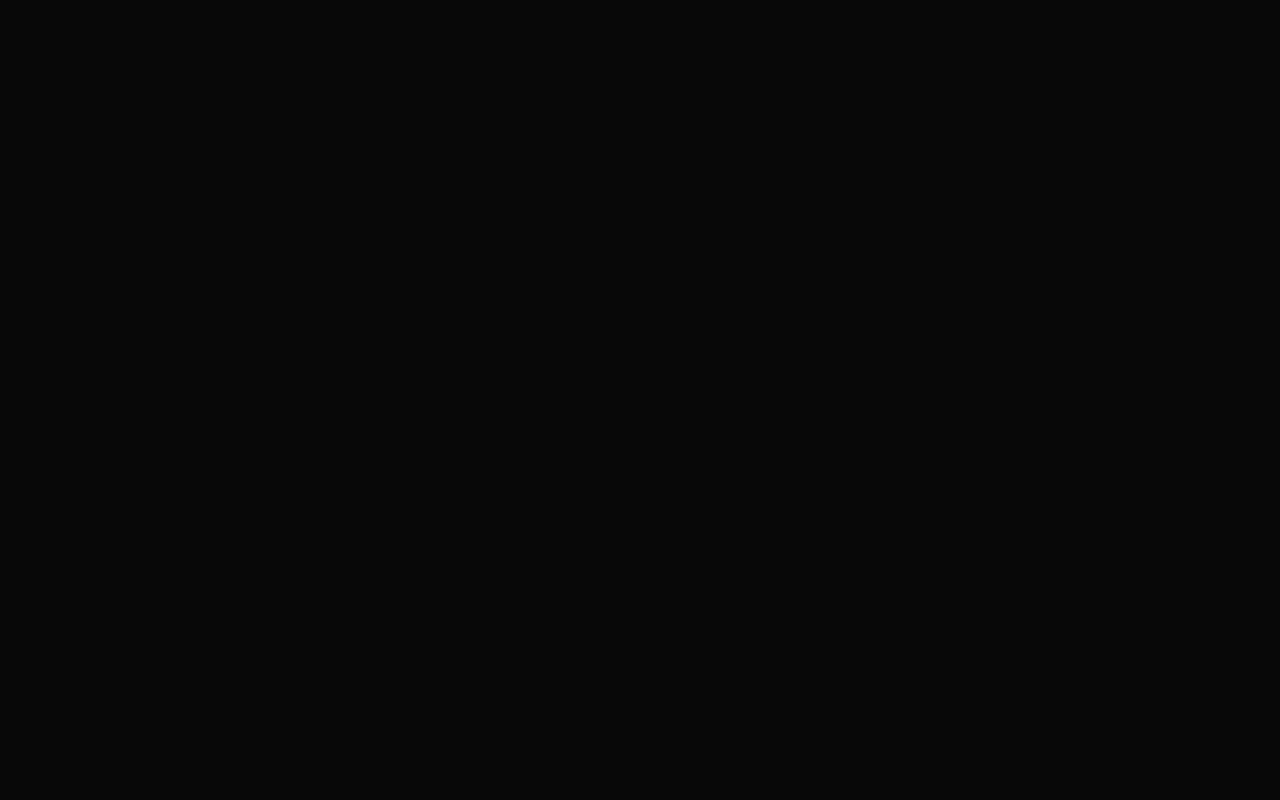
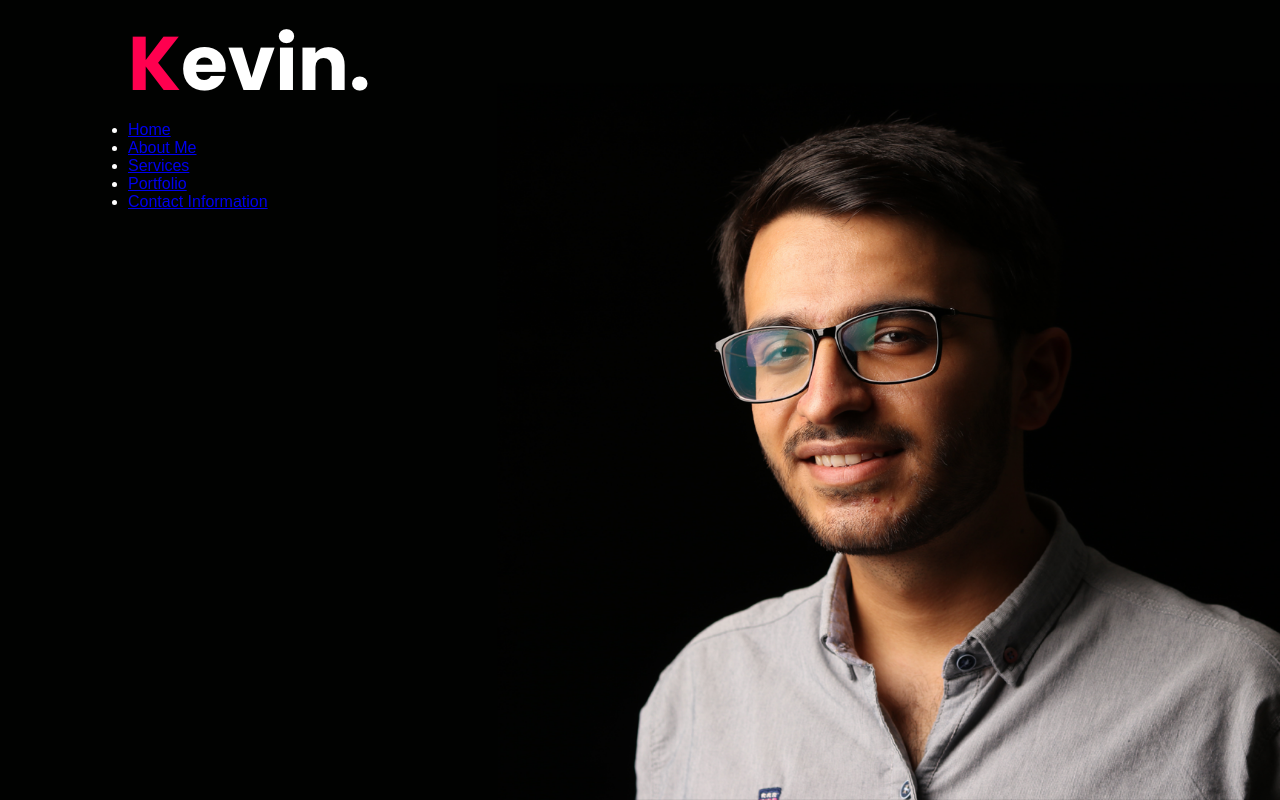
Before and after one commit to Adhvait2000/Portfolio-Website, a plain HTML site: page Index.html in a window 1280 px wide. Drawn offline with Linux system fonts and the light colour scheme.

Commit message:
Addition of Toolbar info

```diff
--- a/Index.html
+++ b/Index.html
@@ -9,7 +9,18 @@
 </head>
 <body>
 <div id="header">
-
+    <div class="container">
+        <nav>
+            <img src="images/logo.png" class="logo">
+            <ul>
+                <li><a href="#">Home</a></li>
+                <li><a href="#">About Me</a></li>
+                <li><a href="#">Services</a></li>
+                <li><a href="#">Portfolio</a></li>
+                <li><a href="#">Contact Information</a></li>
+            </ul>
+        </nav>
+    </div>
 </div>
 
 
--- a/style.css
+++ b/style.css
@@ -12,8 +12,11 @@ body{
 
 #header{
     width: 100%;
-    height: 100%;
+    height: 100vh;
     background-image: url(images/background.png);
     background-size: cover;
     background-position: center;
 }
+.container{
+    padding: 10px 10%;
+}
```
